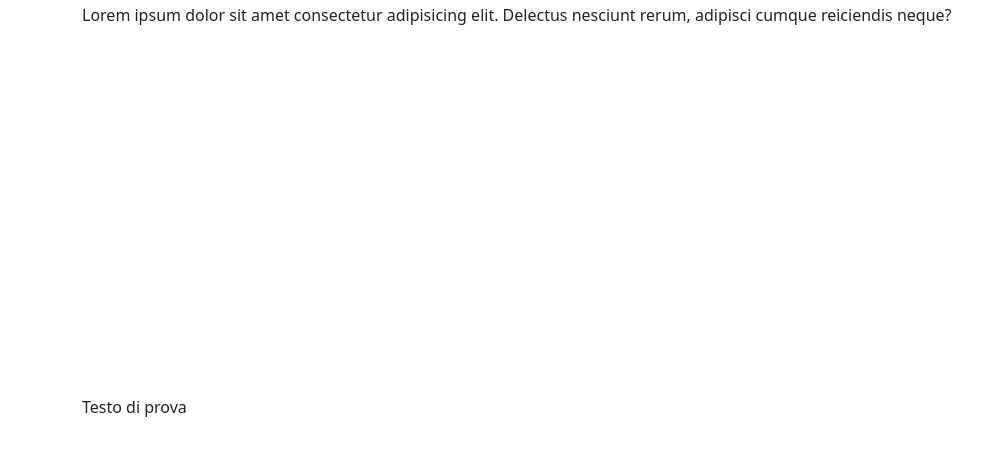
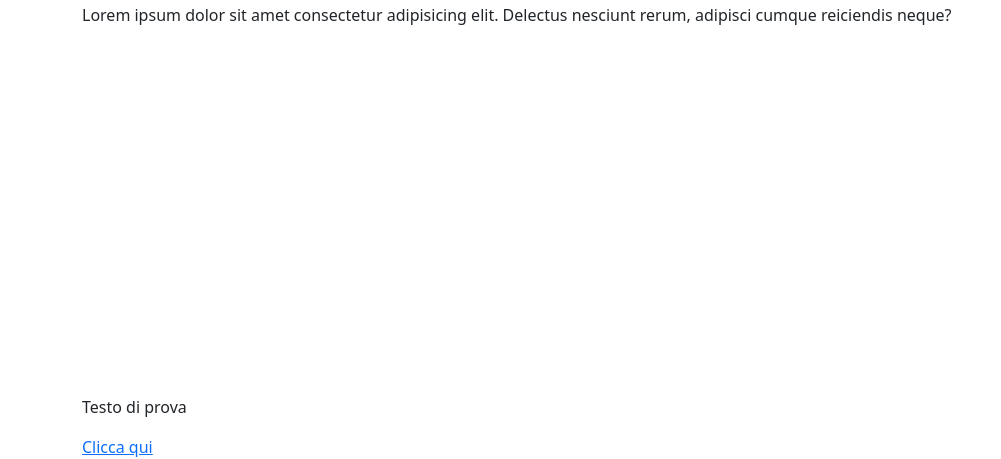
Before and after one commit to Gaetano1709/esercizio20-vite, a website built with Vite: page index.html in a window 1280 px wide. Shown: the part 461-920 px from the top of the page, without its empty margins (0-1001 px from the left). Before the commit the page ends 896 px from the top, so only its background shows below. Built offline with nearby package versions, Linux system fonts and the light colour scheme.

Commit message:
Ho aggiunto il bottone

```diff
--- a/index.html
+++ b/index.html
@@ -35,6 +35,7 @@
     <section id="chi-siamo w-100 py-5 bg-primary">
       <div class="container">
         <p>Testo di prova</p>
+        <a href="" class="btn-primary">Clicca qui</a>
 
       </div>
     </section>
```
